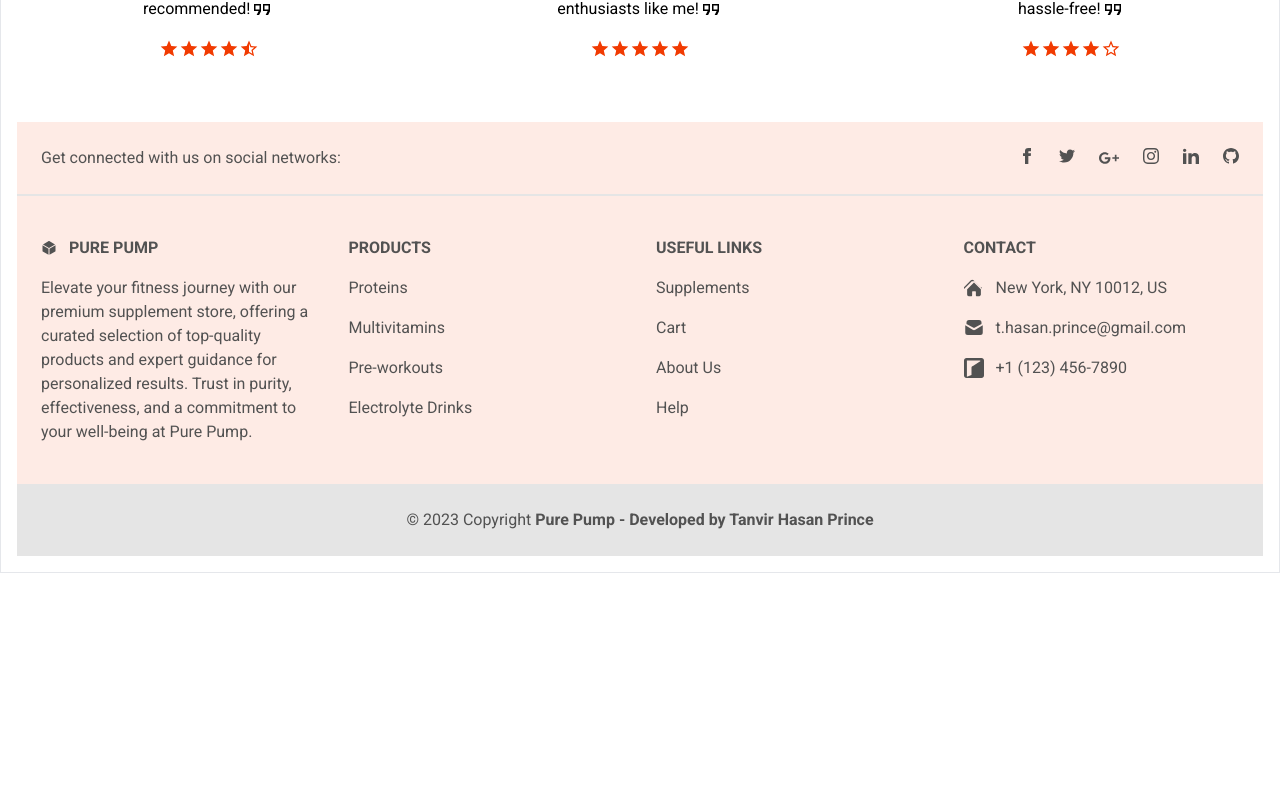
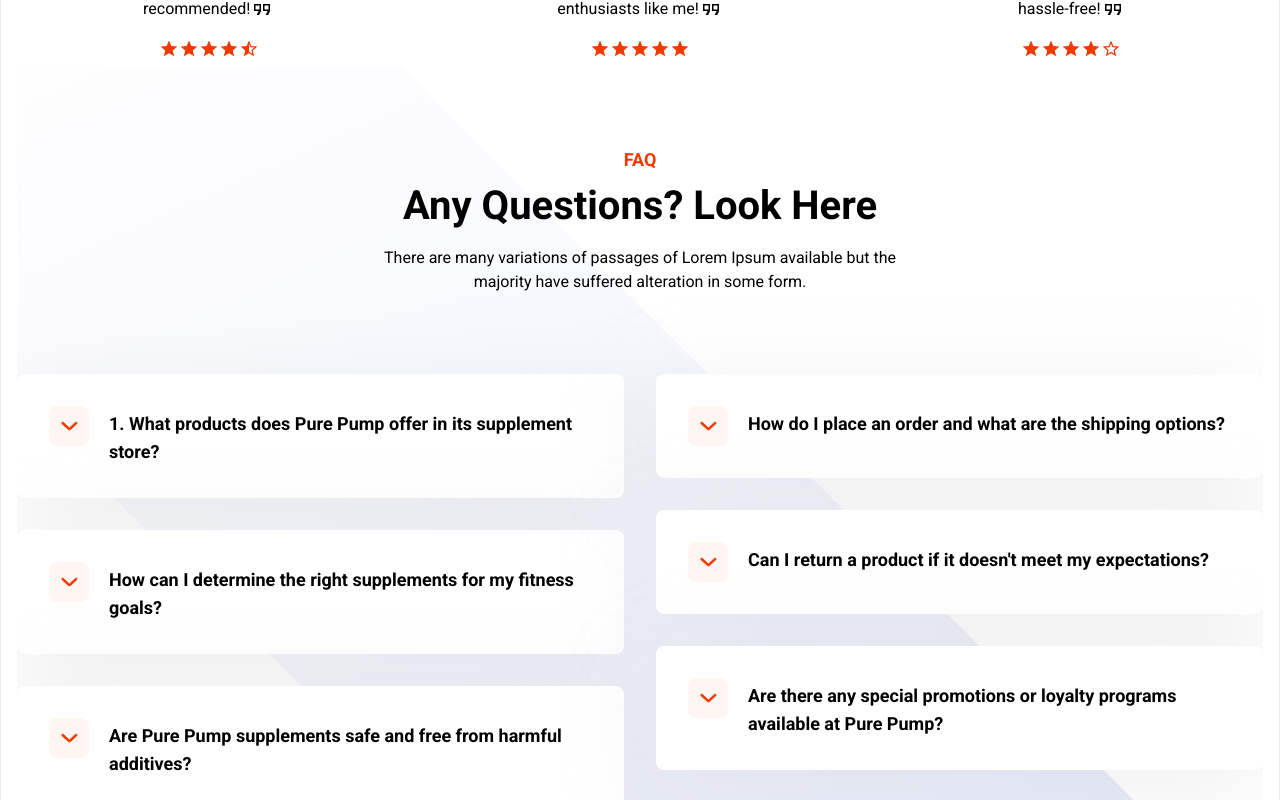
Before and after one commit to TanvirHasanPrince/pure-pump-supplement-store, a Next.js app: page / in a window 1280 px wide. Shown: the part 1720-2520 px from the top of the page. Before the commit the page ends 2293 px from the top, so only its background shows below. Built offline with nearby package versions, Linux system fonts and the light colour scheme; no server answers; the database is empty.

Commit message:
[Done]- FAQ Accordion Added

```diff
--- /dev/null
+++ b/src/app/components/layout/FAQ.js
@@ -0,0 +1,142 @@
+"use client";
+import React, { useState } from "react";
+
+const Accordion = () => {
+  return (
+    <section className="relative z-20 overflow-hidden bg-white pt-20 dark:bg-dark my-2 ">
+      <div className="container mx-auto">
+        <div className="-mx-4 flex flex-wrap">
+          <div className="w-full px-4">
+            <div className="mx-auto mb-[60px] max-w-[520px] text-center lg:mb-20">
+              <span className="mb-2 block text-lg font-semibold text-primary">
+                FAQ
+              </span>
+              <h2 className="mb-4 text-3xl font-bold text-dark dark:text-white sm:text-[40px]/[48px]">
+                Any Questions? Look Here
+              </h2>
+              <p className="text-base text-body-color dark:text-dark-6">
+                There are many variations of passages of Lorem Ipsum available
+                but the majority have suffered alteration in some form.
+              </p>
+            </div>
+          </div>
+        </div>
+
+        <div className="-mx-4 flex flex-wrap">
+          <div className="w-full px-4 lg:w-1/2">
+            <AccordionItem
+              header="1. What products does Pure Pump offer in its supplement store?
+"
+              text="Pure Pump provides a diverse range of high-quality supplements catering to various fitness goals. Our product lineup includes pre-workout supplements, protein powders, amino acids, vitamins, and more, sourced from reputable brands known for their commitment to purity and effectiveness."
+            />
+            <AccordionItem
+              header="How can I determine the right supplements for my fitness goals?"
+              text="At Pure Pump, we understand the importance of personalized nutrition. To find the perfect supplements for your fitness objectives, we recommend using our online consultation tool or reaching out to our knowledgeable staff. Whether you're aiming for muscle gain, weight loss, or overall wellness, we're here to guide you toward the most suitable products."
+            />
+            <AccordionItem
+              header="Are Pure Pump supplements safe and free from harmful additives?"
+              text="Yes, safety is our top priority. Pure Pump is committed to offering supplements that meet the highest quality standards. Our products undergo rigorous testing to ensure they are free from harmful additives, contaminants, and banned substances. We prioritize transparency, and you can find detailed product information on our website."
+            />
+          </div>
+          <div className="w-full px-4 lg:w-1/2">
+            <AccordionItem
+              header="How do I place an order and what are the shipping options?"
+              text="Placing an order at Pure Pump is convenient and secure. Simply browse our online store, add your desired products to the cart, and proceed to checkout. We offer various shipping options to accommodate your needs, including standard and expedited shipping. You can track your order through our website to stay updated on its status."
+            />
+            <AccordionItem
+              header="Can I return a product if it doesn't meet my expectations?"
+              text="Absolutely. Pure Pump stands by the quality of its products. If you're not satisfied with your purchase, we offer a hassle-free return policy. Please refer to our Returns and Refunds page for detailed instructions on how to initiate a return. We're dedicated to ensuring your complete satisfaction with every purchase."
+            />
+            <AccordionItem
+              header="Are there any special promotions or loyalty programs available at Pure Pump?"
+              text="Yes, we value our customers' loyalty. Pure Pump regularly offers special promotions, discounts, and exclusive deals. Additionally, we have a loyalty program that rewards our customers for their continued support. Keep an eye on our website and subscribe to our newsletter to stay informed about the latest offers and promotions."
+            />
+          </div>
+        </div>
+      </div>
+
+      <div className="absolute bottom-0 right-0 z-[-1]">
+        <svg
+          width="1440"
+          height="886"
+          viewBox="0 0 1440 886"
+          fill="none"
+          xmlns="http://www.w3.org/2000/svg"
+        >
+          <path
+            opacity="0.5"
+            d="M193.307 -273.321L1480.87 1014.24L1121.85 1373.26C1121.85 1373.26 731.745 983.231 478.513 729.927C225.976 477.317 -165.714 85.6993 -165.714 85.6993L193.307 -273.321Z"
+            fill="url(#paint0_linear)"
+          />
+          <defs>
+            <linearGradient
+              id="paint0_linear"
+              x1="1308.65"
+              y1="1142.58"
+              x2="602.827"
+              y2="-418.681"
+              gradientUnits="userSpaceOnUse"
+            >
+              <stop stop-color="#3056D3" stop-opacity="0.36" />
+              <stop offset="1" stop-color="#F5F2FD" stop-opacity="0" />
+              <stop offset="1" stop-color="#F5F2FD" stop-opacity="0.096144" />
+            </linearGradient>
+          </defs>
+        </svg>
+      </div>
+    </section>
+  );
+};
+
+export default Accordion;
+
+const AccordionItem = ({ header, text }) => {
+  const [active, setActive] = useState(false);
+
+  const handleToggle = () => {
+    event.preventDefault();
+    setActive(!active);
+  };
+  return (
+    <div className="mb-8 w-full rounded-lg bg-white p-4 shadow-[0px_20px_95px_0px_rgba(201,203,204,0.30)] dark:bg-dark-2 dark:shadow-[0px_20px_95px_0px_rgba(0,0,0,0.30)] sm:p-8 lg:px-6 xl:px-8">
+      <button
+        className={`faq-btn flex w-full text-left`}
+        onClick={() => handleToggle()}
+      >
+        <div className="mr-5 flex h-10 w-full max-w-[40px] items-center justify-center rounded-lg bg-primary/5 text-primary dark:bg-white/5">
+          <svg
+            className={`fill-primary stroke-primary duration-200 ease-in-out ${
+              active ? "rotate-180" : ""
+            }`}
+            width="17"
+            height="10"
+            viewBox="0 0 17 10"
+            xmlns="http://www.w3.org/2000/svg"
+          >
+            <path
+              d="M7.28687 8.43257L7.28679 8.43265L7.29496 8.43985C7.62576 8.73124 8.02464 8.86001 8.41472 8.86001C8.83092 8.86001 9.22376 8.69083 9.53447 8.41713L9.53454 8.41721L9.54184 8.41052L15.7631 2.70784L15.7691 2.70231L15.7749 2.69659C16.0981 2.38028 16.1985 1.80579 15.7981 1.41393C15.4803 1.1028 14.9167 1.00854 14.5249 1.38489L8.41472 7.00806L2.29995 1.38063L2.29151 1.37286L2.28271 1.36548C1.93092 1.07036 1.38469 1.06804 1.03129 1.41393L1.01755 1.42738L1.00488 1.44184C0.69687 1.79355 0.695778 2.34549 1.0545 2.69659L1.05999 2.70196L1.06565 2.70717L7.28687 8.43257Z"
+              fill=""
+              stroke=""
+            />
+          </svg>
+        </div>
+
+        <div className="w-full">
+          <h4 className="mt-1 text-lg font-semibold text-dark dark:text-white">
+            {header}
+          </h4>
+        </div>
+      </button>
+
+      <div
+        className={`pl-[62px] duration-200 ease-in-out ${
+          active ? "block" : "hidden"
+        }`}
+      >
+        <p className="py-3 text-base leading-relaxed text-body-color dark:text-dark-6">
+          {text}
+        </p>
+      </div>
+    </div>
+  );
+};
--- a/src/app/components/layout/Footer.js
+++ b/src/app/components/layout/Footer.js
@@ -1,7 +1,7 @@
 const FooterSection = () => {
   return (
     <footer
-      className="bg-primary/10 text-center text-neutral-600 dark:bg-neutral-600 dark:text-neutral-200 lg:text-left mt-16"
+      className="bg-primary/10 text-center text-neutral-600 dark:bg-neutral-600 dark:text-neutral-200 lg:text-left"
       id="contact"
     >
       {/* Social network icons container */}
--- a/src/app/page.js
+++ b/src/app/page.js
@@ -3,6 +3,7 @@ import HomeAccessories from "./components/layout/HomeAccessories";
 import HomeCategories from "./components/layout/HomeCategories";
 import HomeTestimonials from "./components/layout/HomeTestimonials";
 import HomeAboutUs from "./components/layout/HomeAboutUs";
+import FAQ from "./components/layout/FAQ";
 
 
 export default function Home() {
@@ -13,6 +14,7 @@ export default function Home() {
       {/* <HomeAccessories></HomeAccessories> */}
       <HomeAboutUs></HomeAboutUs>
       <HomeTestimonials></HomeTestimonials>
+      <FAQ></FAQ>
     </>
   );
 }
```
